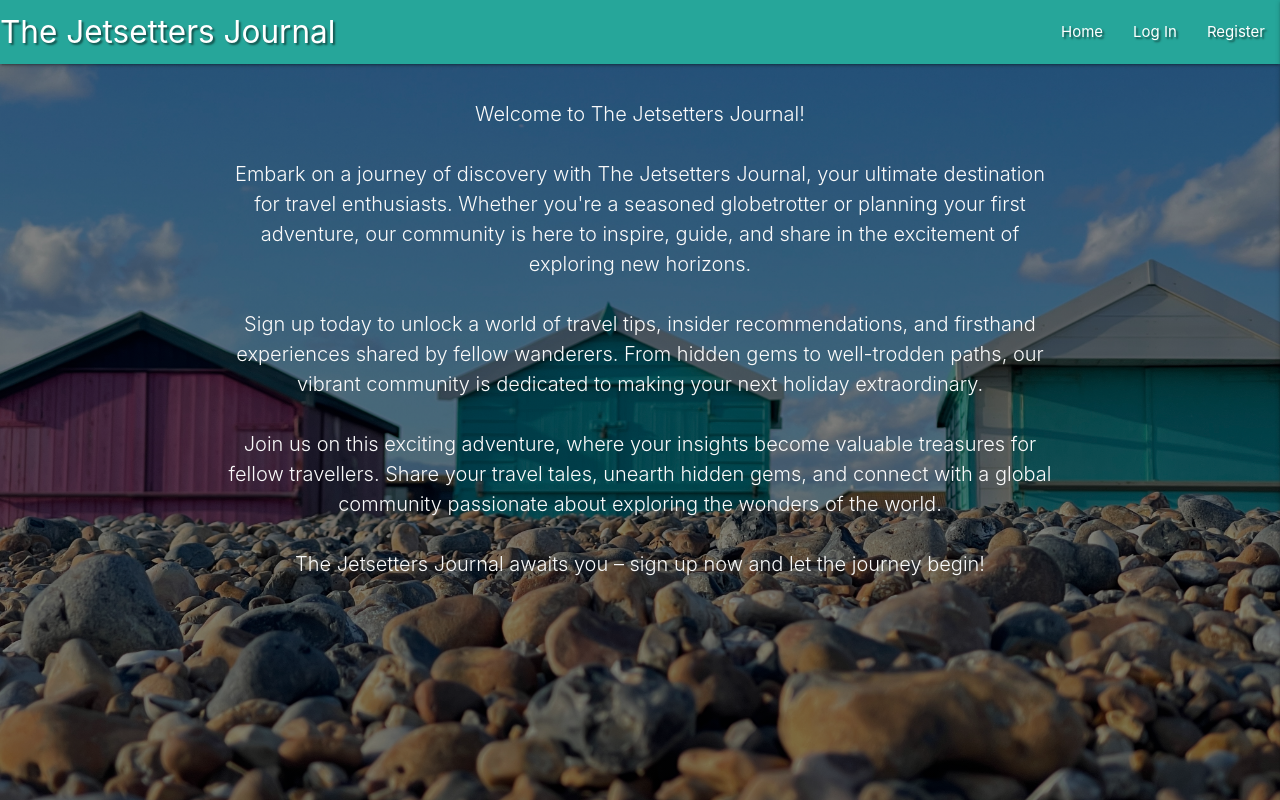
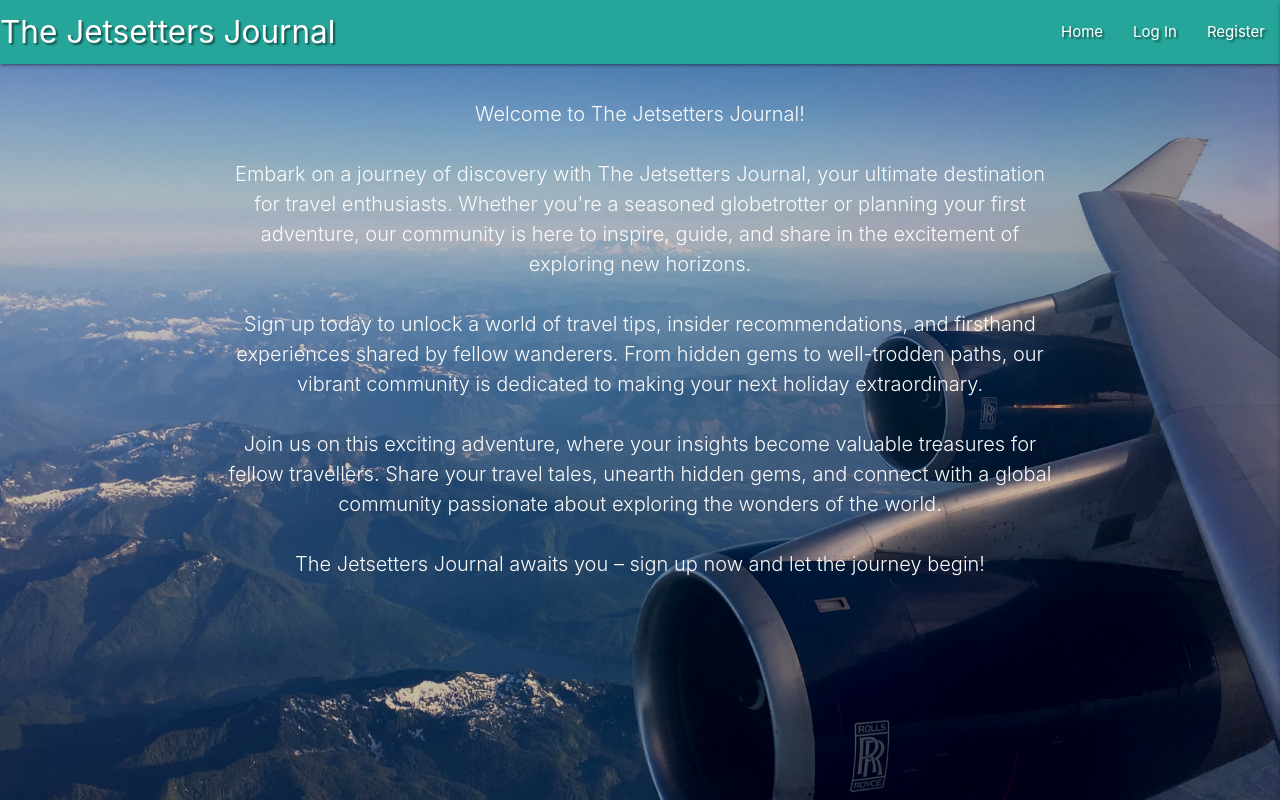
Before and after one commit to sian504/jetsetters-journal, a Flask app: page / in a window 1280 px wide. Run offline with Flask 2, Linux system fonts and the light colour scheme; some libraries are stand-ins or nearby versions.

Commit message:
Changed background img

```diff
--- a/static/css/style.css
+++ b/static/css/style.css
@@ -6,7 +6,7 @@ and Medium (https: //medium.com/@miguelznunez/how-to-easily-add-an-image-overlay
 
 body {
 
-    background-image: linear-gradient(0deg, rgba(0, 0, 0, 0.5), rgba(0, 0, 0, 0.5)), url("../images/background.JPG");
+    background-image: linear-gradient(0deg, rgba(0, 0, 0, 0.25), rgba(0, 0, 0, 0.25)), url("../images/background.JPG");
     background-position: center center;
     background-repeat: no-repeat;
     background-attachment: fixed;
```
Also changed, not shown: static/images/background.JPG.
